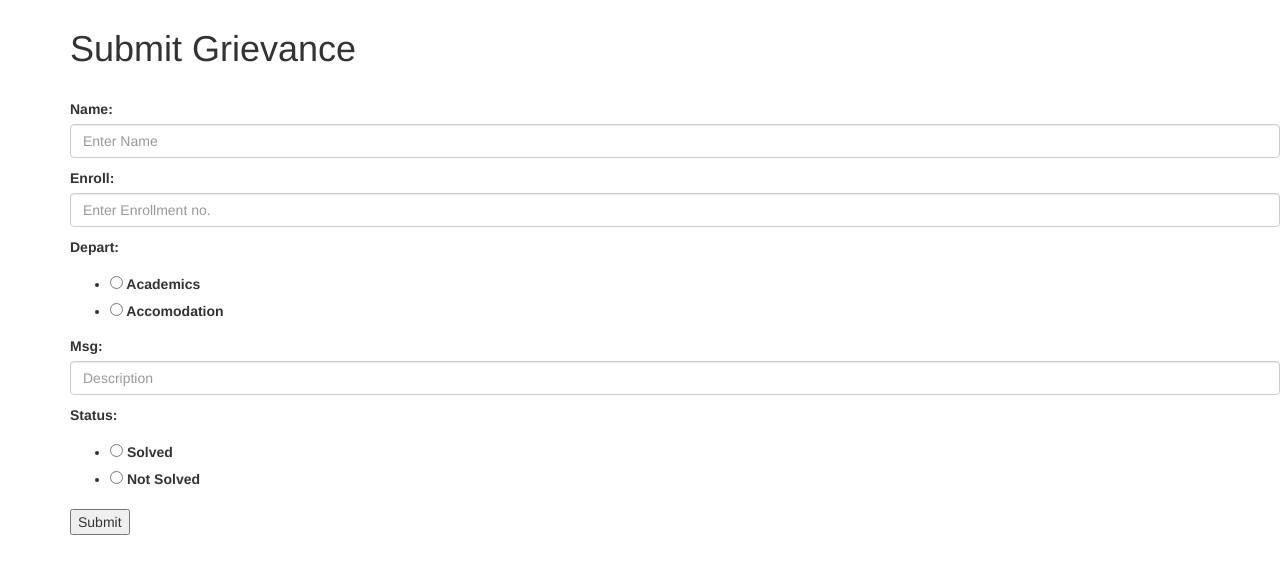
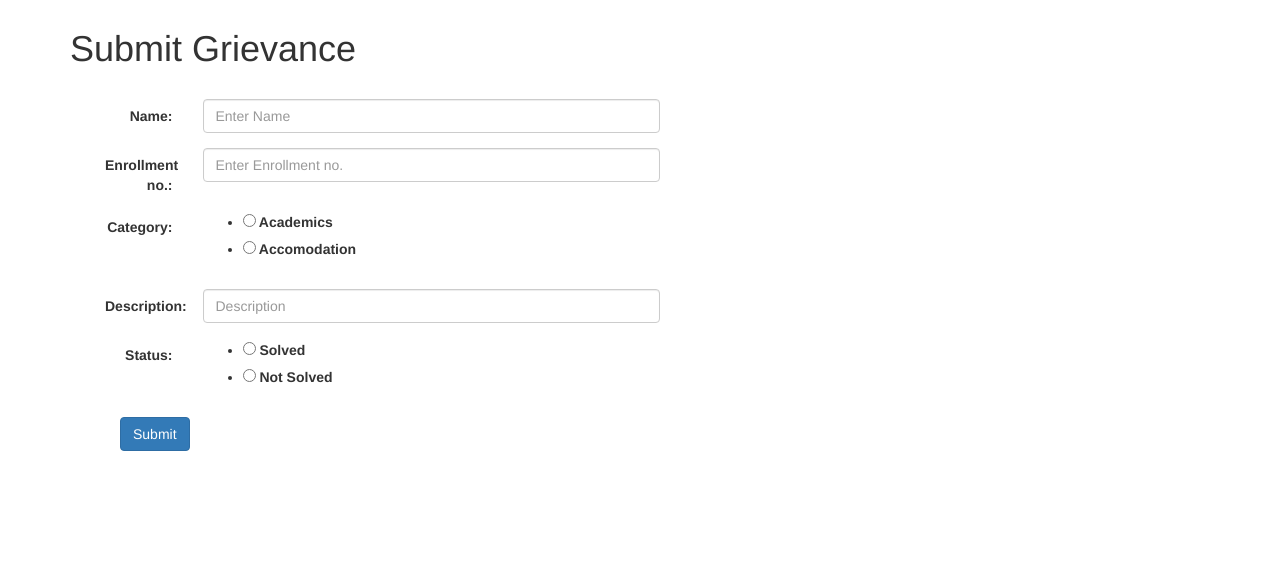
Before and after one commit to harry-hov/GMsys, a Django app: page /submit/ in a window 1280 px wide. Shown: the part 51-625 px from the top of the page. Run offline with Django 3.2, Linux system fonts and the light colour scheme; some libraries are stand-ins or nearby versions.

Commit message:
bootstrap applied to form

```diff
--- a/blog/templates/submit.html
+++ b/blog/templates/submit.html
@@ -9,11 +9,43 @@
     </style>
 
     <h1>Submit Grievance</h1><br>
-    <form method="POST" action="">
-        {% csrf_token %}
-        <div class="form-group">
-            {{ form.as_p }}
-        </div>
-        <button type="submit">Submit</button>
-    </form>
+    <div class="container">
+        <form method="POST" action="" class="form-horizontal">
+            {% csrf_token %}
+            <div class="form-group">
+                <label class="col-md-1 control-label">Name:</label>
+                <div class="col-md-5">
+                    {{ form.name }}
+                </div>
+            </div>
+            <div class="form-group">
+                <label class="col-md-1 control-label">Enrollment no.:</label>
+                <div class="col-md-5">
+                    {{ form.enroll }}
+                </div>
+            </div>
+            <div class="form-group">
+                <label class="col-md-1 control-label">Category:</label>
+                <div class="col-md-3">
+                    {{ form.depart }}
+                </div>
+            </div>
+            <div class="form-group">
+                <label class="col-md-1 control-label">Description:</label>
+                <div class="col-md-5 row-md-3">
+                    {{ form.msg }}
+                </div>
+            </div>
+            <div class="form-group">
+                <label class="col-md-1 control-label">Status:</label>
+                <div class="col-md-3">
+                    {{ form.status }}
+                </div>
+            </div>
+
+            <div class="col-md-3">
+                <button class="btn btn-primary" type="submit">Submit</button>
+            </div>
+        </form>
+    </div>
 {% endblock content %}
```
Also changed, not shown: db.sqlite3.
